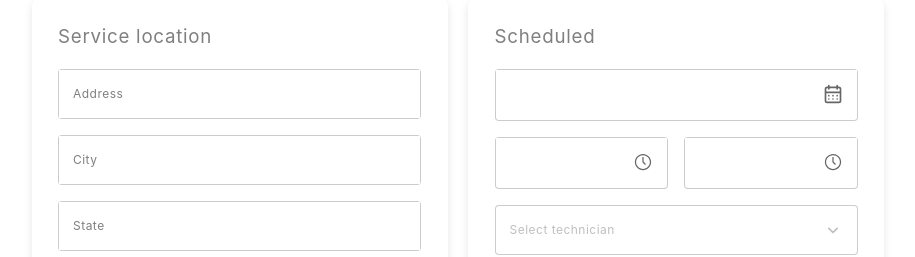
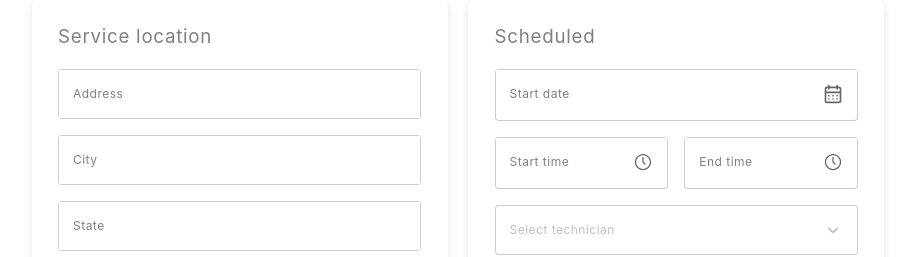
Before and after one commit to john3volta/pipedrive-iframe-integration, a Vue app: page / in a window 1280 px wide. Shown: the part 338-595 px from the top of the page, without its empty margins (182-1097 px from the left). Built offline with nearby package versions, Linux system fonts and the light colour scheme.

Commit message:
update: add placeholders to date and time inputs

```diff
--- a/src/components/Scheduled.vue
+++ b/src/components/Scheduled.vue
@@ -1,14 +1,14 @@
 <template>
   <FormSection title="Scheduled">
     <FormField>
-      <FormInput type="date" v-model="startDate" name="startDate" autocomplete="off" required />
+      <FormInput type="date" v-model="startDate" name="startDate" placeholder="Start date" autocomplete="off" required />
     </FormField>
     <div class="form-row">
       <FormField>
-        <FormInput type="time" v-model="startTime" name="startTime" autocomplete="off" required />
+        <FormInput type="time" v-model="startTime" name="startTime" placeholder="Start time" autocomplete="off" required />
       </FormField>
       <FormField>
-        <FormInput type="time" v-model="endTime" name="endTime" autocomplete="off" required />
+        <FormInput type="time" v-model="endTime" name="endTime" placeholder="End time" autocomplete="off" required />
       </FormField>
     </div>
     <FormField>
```
